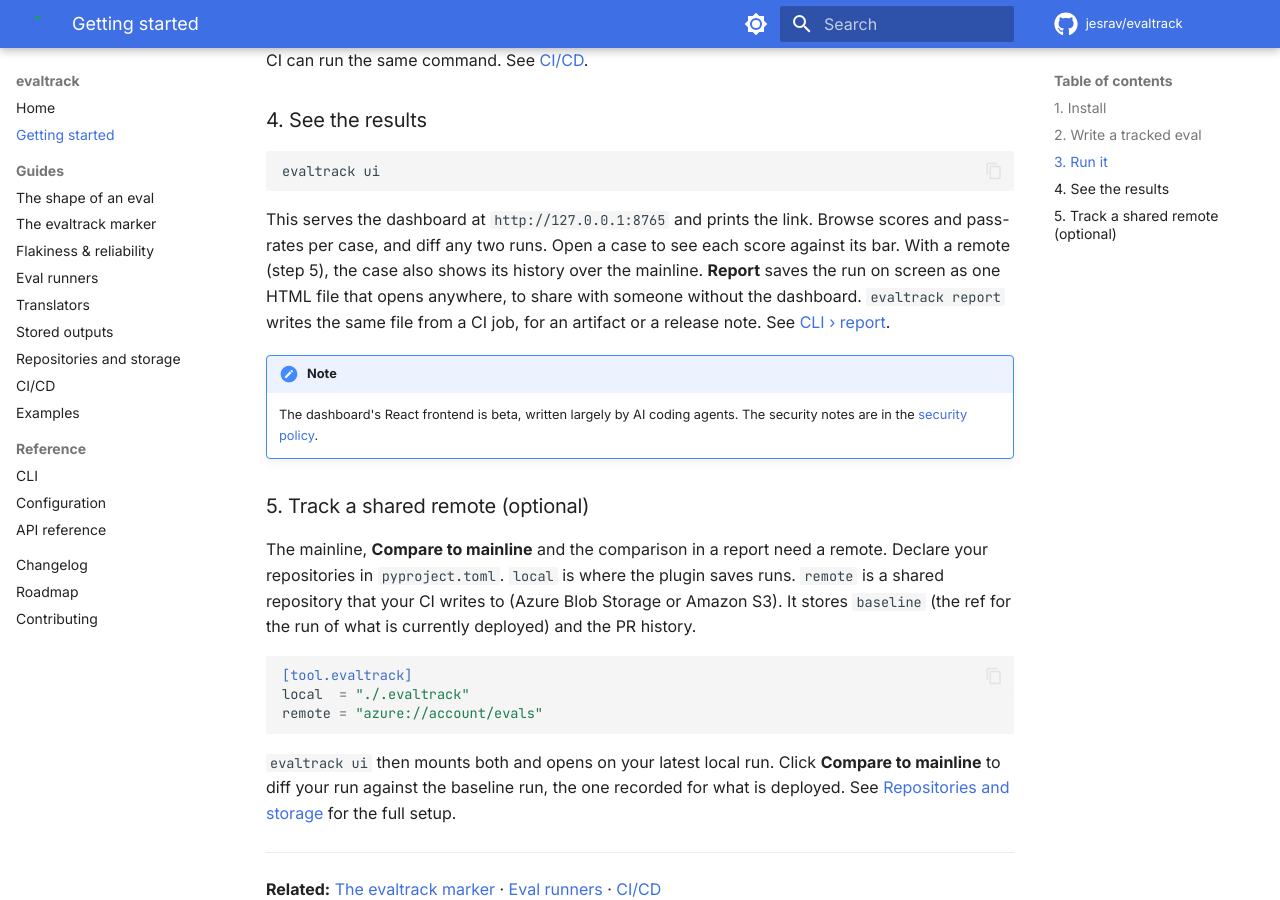
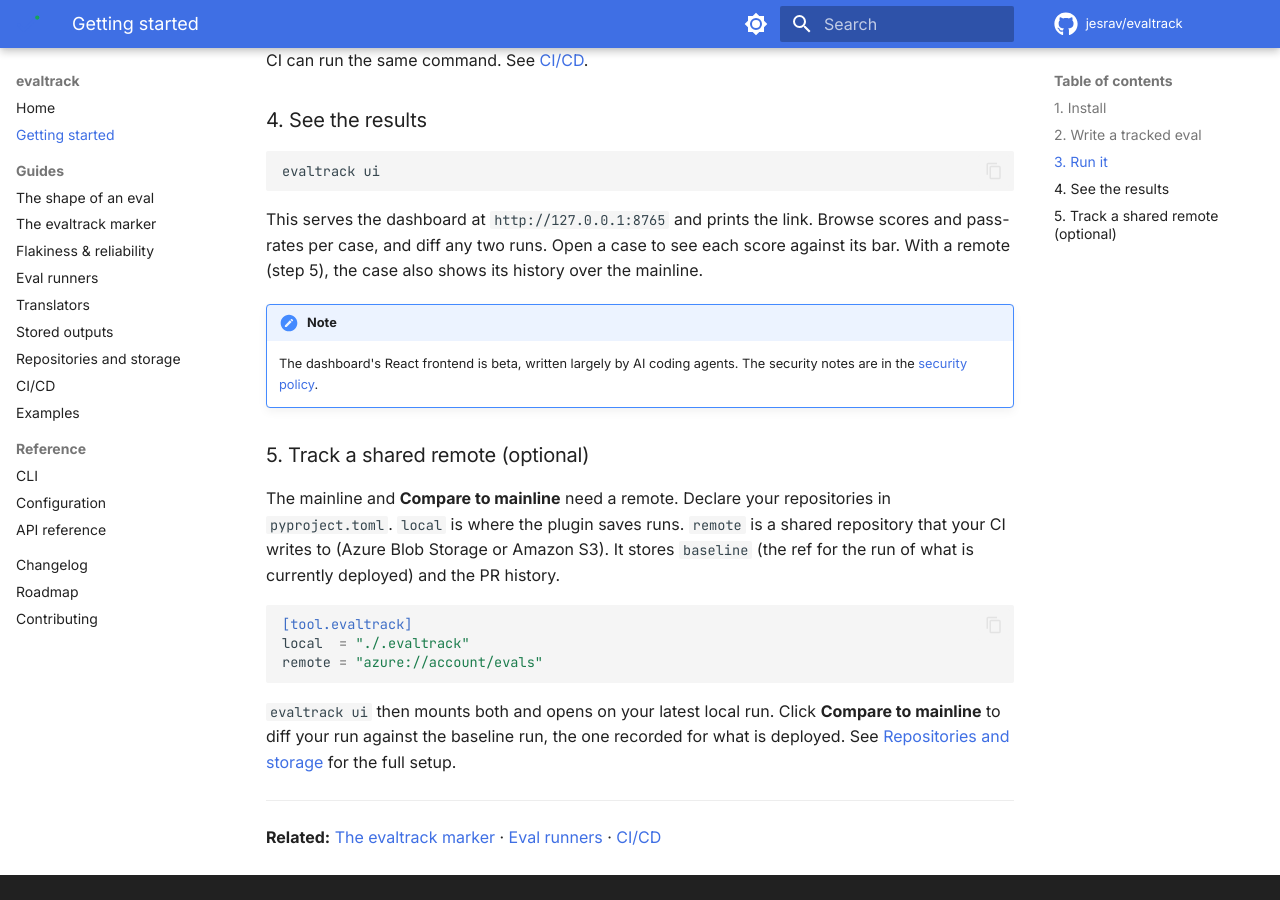
Before and after one commit to jesrav/evaltrack, an MkDocs documentation site: the page built from docs/getting-started.md, in a window 1280 px wide and 900 px high, scrolled down 1932 px. Built offline with MkDocs 1.6.1 and Material for MkDocs 9.7.7, drawn with Linux system fonts in a browser that asks for light colours; comment, search, counter and statistics services are not loaded; the version menu is left out.

Commit message:
Remove the mentions or the new report functionality form the getting started docs

````diff
--- a/docs/getting-started.md
+++ b/docs/getting-started.md
@@ -105,10 +105,7 @@
 
 This serves the dashboard at `http://127.0.0.1:8765` and prints the link. Browse scores and
 pass-rates per case, and diff any two runs. Open a case to see each score against its bar. With a
-remote (step 5), the case also shows its history over the mainline. **Report** saves the run on
-screen as one HTML file that opens anywhere, to share with someone without the dashboard.
-`evaltrack report` writes the same file from a CI job, for an artifact or a release note. See
-[CLI › report](./cli.md#evaltrack-report).
+remote (step 5), the case also shows its history over the mainline.
 
 !!! note
 
@@ -117,10 +114,10 @@
 
 ### 5. Track a shared remote (optional)
 
-The mainline, **Compare to mainline** and the comparison in a report need a remote. Declare your
-repositories in `pyproject.toml`. `local` is where the plugin saves runs. `remote` is a shared
-repository that your CI writes to (Azure Blob Storage or Amazon S3). It stores `baseline` (the ref
-for the run of what is currently deployed) and the PR history.
+The mainline and **Compare to mainline** need a remote. Declare your repositories in
+`pyproject.toml`. `local` is where the plugin saves runs. `remote` is a shared repository that your
+CI writes to (Azure Blob Storage or Amazon S3). It stores `baseline` (the ref for the run of what is
+currently deployed) and the PR history.
 
 ```toml
 [tool.evaltrack]
````
